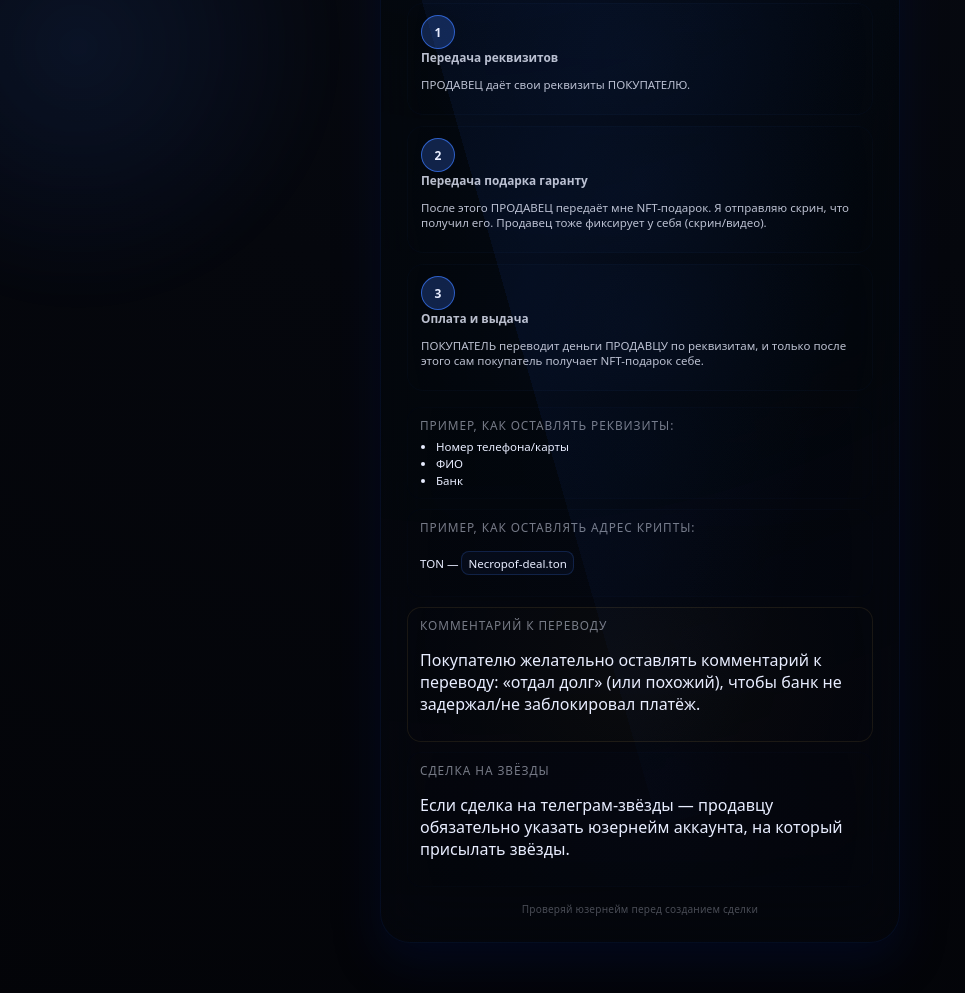
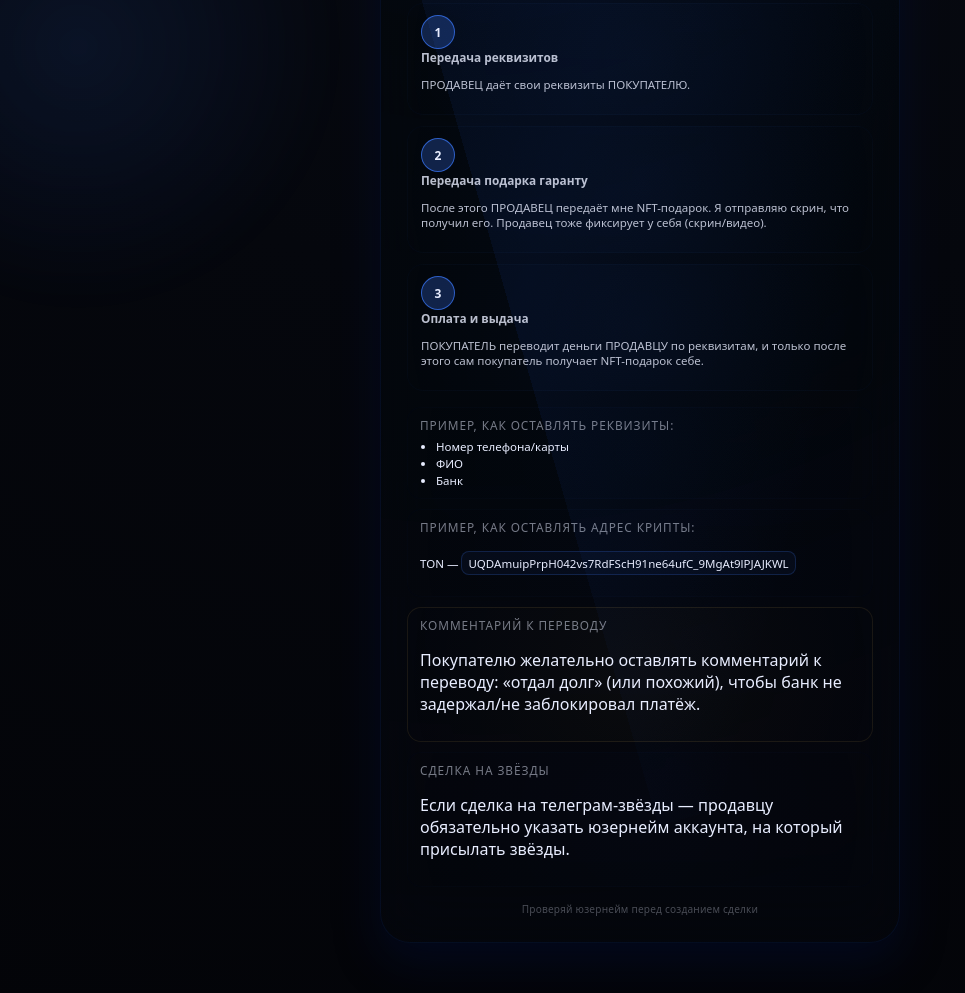
Before and after one commit to cruvk/cruvk.github.io, a plain HTML site: page index.html in a window 1280 px wide. Shown: the part 718-1711 px from the top of the page, without its empty margins (0-965 px from the left). Drawn offline with Linux system fonts and the light colour scheme.

Commit message:
Add files via upload

```diff
--- a/index.html
+++ b/index.html
@@ -126,7 +126,7 @@
         <div class="deal-subtitle" data-i18n="exampleCryptoTitle">Пример, как оставлять адрес крипты:</div>
         <p class="crypto-line">
           <span data-i18n="tonLabel">TON —</span>
-          <span>Necropof-deal.ton</span>
+          <span>UQDAmuipPrpH042vs7RdFScH91ne64ufC_9MgAt9lPJAJKWL</span>
         </p>
       </div>
 
```
